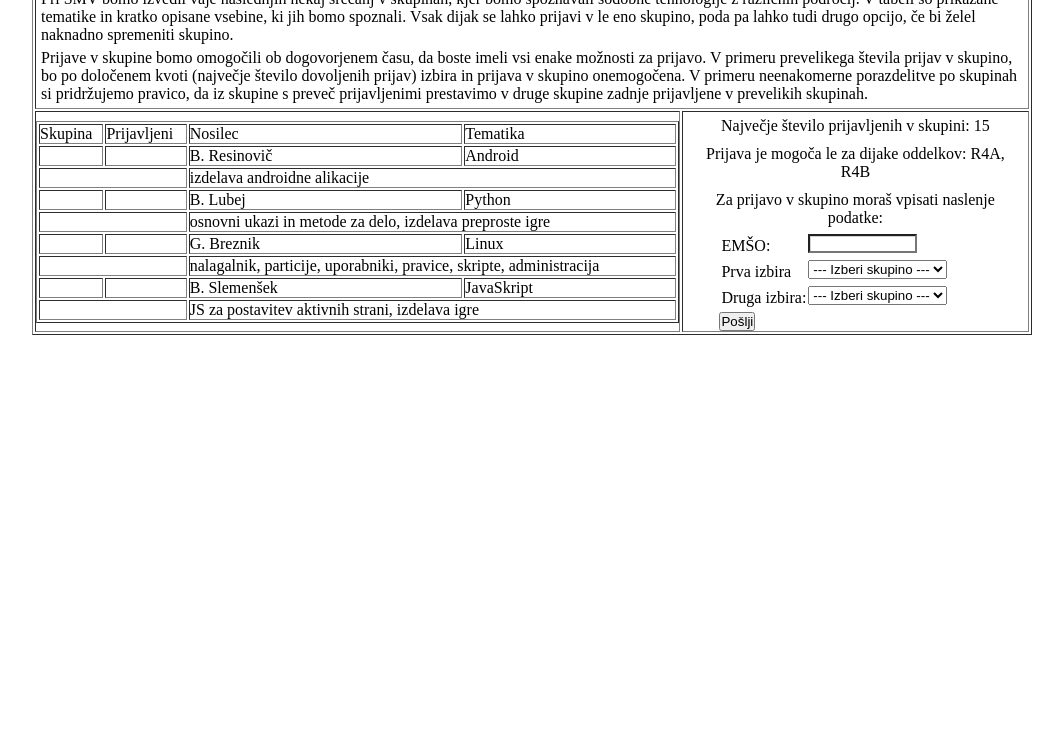
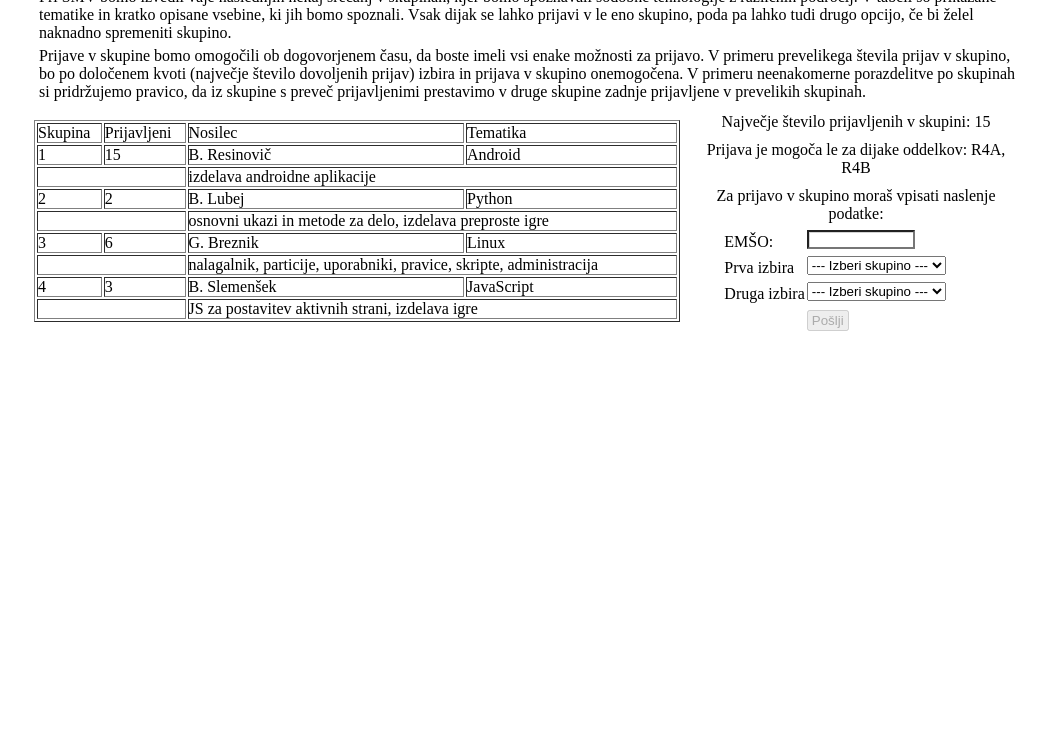
Before and after one commit to David7bre/SMV-PrijavniObrazec, a plain HTML site: page index.html in a window 1280 px wide. Shown: the part 66-800 px from the top of the page, without its empty margins (108-1171 px from the left). Drawn offline with Linux system fonts and the light colour scheme.

Commit message:
progress

```diff
--- a/assets/css/main.css
+++ b/assets/css/main.css
@@ -60,6 +60,15 @@ body {
             box-shadow: inset 1px 1px lightgray;
             width: 60%;
         }
+
+        button {
+            padding: 1px 3px;
+        }
+
+        .form-error {
+            text-transform: capitalize;
+            color: red;
+        }
     }
 
 }
--- /dev/null
+++ b/assets/js/data.js
@@ -0,0 +1,67 @@
+export function GetData() {
+    var dataLS = localStorage.getItem('data');
+    if (dataLS != null) return JSON.parse(dataLS);
+    return {
+        subjects: {
+            0: { count: 15, name: 'Android', professor: 'B. Resinovič', description: 'izdelava androidne aplikacije' },
+            1: { count: 2, name: 'Python', professor: 'B. Lubej', description: 'osnovni ukazi in metode za delo, izdelava preproste igre' },
+            2: { count: 6, name: 'Linux', professor: 'G. Breznik', description: 'nalagalnik, particije, uporabniki, pravice, skripte, administracija' },
+            3: { count: 3, name: 'JavaScript', professor: 'B. Slemenšek', description: 'JS za postavitev aktivnih strani, izdelava igre' }
+        },
+        students: [
+            { emso: "010521500123", firstSelection: 0, secondSelection: 1 },
+            { emso: "020521500124", firstSelection: 0, secondSelection: 2 },
+            { emso: "030521500125", firstSelection: 0, secondSelection: 3 },
+            { emso: "040521500126", firstSelection: 0, secondSelection: 1 },
+            { emso: "050521500127", firstSelection: 0, secondSelection: 2 },
+            { emso: "060521500128", firstSelection: 0, secondSelection: 3 },
+            { emso: "070521500129", firstSelection: 0, secondSelection: 1 },
+            { emso: "080521500130", firstSelection: 0, secondSelection: 2 },
+            { emso: "090521500131", firstSelection: 0, secondSelection: 3 },
+            { emso: "100521500132", firstSelection: 0, secondSelection: 1 },
+            { emso: "110521500133", firstSelection: 0, secondSelection: 2 },
+            { emso: "120521500134", firstSelection: 0, secondSelection: 3 },
+            { emso: "130521500135", firstSelection: 0, secondSelection: 1 },
+            { emso: "140521500136", firstSelection: 0, secondSelection: 2 },
+            { emso: "150521500137", firstSelection: 0, secondSelection: 3 },
+
+            { emso: "160521500138", firstSelection: 1, secondSelection: 0 },
+            { emso: "170521550139", firstSelection: 1, secondSelection: 2 },
+
+            { emso: "180521500140", firstSelection: 2, secondSelection: 0 },
+            { emso: "190521500141", firstSelection: 2, secondSelection: 1 },
+            { emso: "200521550142", firstSelection: 2, secondSelection: 3 },
+            { emso: "210521500143", firstSelection: 2, secondSelection:0 },
+            { emso: "220521550144", firstSelection: 2, secondSelection:1 },
+            { emso: "230521500145", firstSelection: 2, secondSelection:3 },
+
+            { emso: "240521500146", firstSelection: 3, secondSelection:0 },
+            { emso: "250521500147", firstSelection: 3, secondSelection:1 },
+            { emso: "260521550148", firstSelection: 3, secondSelection:2 }
+        ],
+        classes: {
+            r4a: [
+                "010521500123","020521500124","030521500125","040521500126","050521500127",
+                "060521500128","070521500129","080521500130","090521500131","100521500132",
+                "110521500133","120521500134","130521500135","140521500136","150521500137",
+                "160521500138","180521500140","200521550142","210521500143","240521500146",
+                "250521500147","220521550144","230521500145","260521550148","170521550139",
+                "190521500141","200521550142","210521500143"
+            ],
+            r4b: [
+                "010521500149","020521500150","030521500151","040521500152","050521500153",
+                "060521500154","070521500155","080521500156","090521500157","100521500158",
+                "110521500159","120521500160","130521500161","140521500162","150521500163",
+                "160521500164","170521500165","180521500166","190521500167","200521500168",
+                "210521500169","220521500170","230521500171","240521500172"
+            ]
+        },
+        settings: {
+            maxCount: 15
+        }
+    };
+}
+
+export function PostData(newData) {
+    localStorage.setItem('data', JSON.stringify(newData));
+}
--- /dev/null
+++ b/assets/js/form.js
@@ -0,0 +1,90 @@
+import { GetData, PostData } from './data.js';
+import { LoadTable, LoadForm } from './load-page.js';
+
+export function CheckFormValid() {
+    var form = document.getElementById('assign-form');
+    var submitButton = document.getElementById('submit-button');
+
+    form.addEventListener('input', () => {
+        var isValid = form.checkValidity();
+        submitButton.disabled = !isValid;
+    });
+
+    submitButton.addEventListener('click', (e) => {
+        e.preventDefault();
+        SubmitForm();
+    });
+}
+
+function SubmitForm() {
+    var form = document.getElementById('assign-form');
+    var emso = form.elements['emso'].value;
+    var firstSelection = form.elements['firstSelection'].value;
+    var secondSelection = form.elements['secondSelection'].value;
+
+    var valid = true;
+
+    valid = valid && checkEmso(emso);
+    valid = valid && checkSelections(firstSelection, secondSelection);
+
+    if (valid) assignToGroup();
+}
+
+function checkEmso(emso) {
+    var regex = /^\d{13}$/;
+    var errSpan = document.getElementById('form-error');
+    if (!regex.test(emso)) {
+        errSpan.innerText = "Napaka: Vnesli ste neveljavno EMŠO.";
+        return false;
+    }
+    return true;
+}
+
+function checkSelections(firstSelection, secondSelection) {
+    var errSpan = document.getElementById('form-error');
+    var data = GetData();
+    var subjects = data.subjects;
+    var maxCount = data.settings.maxCount;
+
+    if (subjects[parseInt(firstSelection)].count >= maxCount) {
+        errSpan.innerText = "Napaka: Prva izbira je že polna.";
+        return false;
+    }
+
+    if (subjects[parseInt(secondSelection)].count >= maxCount) {
+        errSpan.innerText = "Napaka: Druga izbira je že polna.";
+        return false;
+    }
+    return true;
+}
+
+function assignToGroup() {
+    var form = document.getElementById('assign-form');
+    var firstSelection = form.elements['firstSelection'].value;
+    var data = GetData();
+
+    data.subjects[firstSelection].count += 1;
+
+    PostData(data);
+    LoadTable();
+    LoadForm();
+}
+
+export function SelectionFilter() {
+    var firstSelection = document.getElementById('firstSelection');
+    var secondSelection = document.getElementById('secondSelection');
+
+    firstSelection.addEventListener('change', () => {
+        var selectedValue = firstSelection.value;
+        Array.from(secondSelection.options).forEach(option => {
+            option.hidden = option.value === selectedValue;
+        });
+    });
+
+    secondSelection.addEventListener('change', () => {
+        var selectedValue = secondSelection.value;
+        Array.from(firstSelection.options).forEach(option => {
+            option.hidden = option.value === selectedValue;
+        });
+    });
+}
--- /dev/null
+++ b/assets/js/load-page.js
@@ -0,0 +1,89 @@
+import { GetData } from './data.js';
+import { SelectionFilter } from './form.js';
+
+export function LoadTable() {
+    var container = document.getElementById('table-container');
+    var data = GetData();
+    var subjects = data.subjects;
+
+    container.innerHTML = `
+        <table border="1">
+            <tr>
+                <td>Skupina</td>
+                <td>Prijavljeni</td>
+                <td>Nosilec</td>
+                <td>Tematika</td>
+            </tr>
+            ${Object.keys(subjects)
+                .map(id => {
+                    var v = subjects[id];
+                    return `
+                        <tr>
+                            <td>${parseInt(id) + 1}</td>
+                            <td>${v.count}</td>
+                            <td class="center">${v.professor}</td>
+                            <td class="center">${v.name}</td>
+                        </tr>
+                        <tr>
+                            <td colspan="2"></td>
+                            <td colspan="2">${v.description}</td>
+                        </tr>
+                    `;
+                })
+                .join('')}
+        </table>
+    `;
+}
+
+export function LoadForm() {
+    var container = document.getElementById('assign-form');
+    var data = GetData();
+    var subjects = data.subjects;
+    var maxCount = data.settings.maxCount;
+
+    container.innerHTML = `
+        <table>
+            <tr>
+                <td>EMŠO: </td>
+                <td><input type="number" name="emso" required></td>
+            </tr>
+            <tr>
+                <td>Prva izbira</td>
+                <td>
+                    <select name="firstSelection" id="firstSelection" required>
+                        <option disabled selected hidden value="">--- Izberi skupino ---</option>
+                        ${Object.keys(subjects)
+                            .filter(id => subjects[id].count < maxCount)
+                            .map(id => `<option value="${id}">${subjects[id].name}</option>`)
+                            .join('')}
+                    </select>
+                </td>
+            </tr>
+            <tr>
+                <td>Druga izbira</td>
+                <td>
+                    <select name="secondSelection" id="secondSelection" required>
+                        <option disabled selected hidden value="">--- Izberi skupino ---</option>
+                        ${Object.keys(subjects)
+                            .filter(id => subjects[id].count < maxCount)
+                            .map(id => `<option value="${id}">${subjects[id].name}</option>`)
+                            .join('')}
+                    </select>
+                </td>
+            </tr>
+            <tr>
+                <td colspan="2">
+                    <span id="form-error" class="form-error"></span>
+                </td>
+            </tr>
+            <tr>
+                <td></td>
+                <td>
+                    <button id="submit-button" disabled type="button">Pošlji</button>
+                </td>
+            </tr>
+        </table>
+    `;
+
+    SelectionFilter();
+}
--- a/index.html
+++ b/index.html
@@ -4,15 +4,18 @@
         <meta charset="UTF-8">
         <title>Prijavni obrazec</title>
         <link rel="stylesheet" href="./assets/css/main.css">
-        <script src="./assets/js/main"></script>
+        <script type="module" src="./assets/js/init.js"></script>
+        <script type="module" src="./assets/js/data.js"></script>
+        <script type="module" src="./assets/js/form.js"></script>
+        <script type="module" src="./assets/js/load-page.js"></script>
     </head>
     <body>
-        <table border="1" class="main-table">
+        <table class="main-table">
             <tr>
                 <td colspan="2">
                     <h1>Prijava v izbirno skupino za predmet SMV</h1>
                     <p>
-                        Pri SMV bomo izvedli vaje     naslednjih nekaj srečanj v skupinah, kjer bomo spoznavali sodobne tehnologije z različnih področij. V tabeli so prikazane tematike in kratko opisane vsebine, ki jih bomo spoznali. Vsak dijak se lahko prijavi v le eno skupino, poda pa lahko tudi drugo opcijo, če bi želel naknadno spremeniti skupino.
+                        Pri SMV bomo izvedli vaje naslednjih nekaj srečanj v skupinah, kjer bomo spoznavali sodobne tehnologije z različnih področij. V tabeli so prikazane tematike in kratko opisane vsebine, ki jih bomo spoznali. Vsak dijak se lahko prijavi v le eno skupino, poda pa lahko tudi drugo opcijo, če bi želel naknadno spremeniti skupino.
                     </p>
                     <p>
                         Prijave v skupine bomo omogočili ob dogovorjenem času, da boste imeli vsi enake možnosti za prijavo. V primeru prevelikega števila prijav v skupino, bo po določenem kvoti (največje število dovoljenih prijav) izbira in prijava v skupino onemogočena. V primeru neenakomerne porazdelitve po skupinah si pridržujemo pravico, da iz skupine s preveč prijavljenimi prestavimo v druge skupine zadnje prijavljene v prevelikih skupinah.
@@ -20,93 +23,12 @@
                 </td>
             </tr>
             <tr>
-                <td class="table-container">
-                    <table border="1">
-                        <tr>
-                            <td>Skupina</td>
-                            <td>Prijavljeni</td>
-                            <td>Nosilec</td>
-                            <td>Tematika</td>
-                        </tr>
-                        <tr>
-                            <td></td>
-                            <td></td>
-                            <td class="center">B. Resinovič</td>
-                            <td class="center">Android</td>
-                        </tr>
-                        <tr>
-                            <td colspan="2"></td>
-                            <td colspan="2">izdelava androidne alikacije</td>
-                        </tr>
-                        <tr>
-                            <td></td>
-                            <td></td>
-                            <td class="center">B. Lubej</td>
-                            <td class="center">Python</td>
-                        </tr>
-                        <tr>
-                            <td colspan="2"></td>
-                            <td colspan="2">osnovni ukazi in metode za delo, izdelava preproste igre</td>
-                        </tr>
-                        <tr>
-                            <td></td>
-                            <td></td>
-                            <td class="center">G. Breznik</td>
-                            <td class="center">Linux</td>
-                        </tr>
-                        <tr>
-                            <td colspan="2"></td>
-                            <td colspan="2">nalagalnik, particije, uporabniki, pravice, skripte, administracija</td>
-                        </tr>
-                        <tr>
-                            <td></td>
-                            <td></td>
-                            <td class="center">B. Slemenšek</td>
-                            <td class="center">JavaSkript</td>
-                        </tr>
-                        <tr>
-                            <td colspan="2"></td>
-                            <td colspan="2">JS za postavitev aktivnih strani, izdelava igre</td>
-                        </tr>
-                    </table>
-                </td>
-                <td class="form-container">
+                <td id="table-container" class="table-container"></td>
+                <td id="form-container" class="form-container">
                     <span style="text-align: center;">Največje število prijavljenih v skupini: 15</span>
                     <span style="text-align: center;">Prijava je mogoča le za dijake oddelkov: R4A, R4B</span>
                     <span style="text-align: center;">Za prijavo v skupino moraš vpisati naslenje podatke:</span>
-                    <form action="">
-                        <table>
-                            <tr>
-                                <td>EMŠO: </td>
-                                <td><input type="text" name="emšo" required></td>
-                            </tr>
-                            <tr>
-                                <td>Prva izbira</td>
-                                <td>
-                                    <select name="prva" id="" required>
-                                        <option disabled selected value="0">--- Izberi skupino ---</option>
-                                        <option value="1">Android</option>
-                                        <option value="2">Python</option>
-                                        <option value="3">Linux</option>
-                                        <option value="4">JavaSkript</option>
-                                    </select>
-                                </td>
-                            </tr>
-                            <tr>
-                                <td>Druga izbira: </td>
-                                <td>
-                                    <select name="druga" id="" required>
-                                        <option disabled selected value="0">--- Izberi skupino ---</option>
-                                        <option value="1">Android</option>
-                                        <option value="2">Python</option>
-                                        <option value="3">Linux</option>
-                                        <option value="4">JavaSkript</option>
-                                    </select>
-                                </td>
-                            </tr>
-                        </table>
-                        <button type="submit">Pošlji</button>
-                    </form>
+                    <form id="assign-form" action=""></form>
                 </td>
             </tr>
         </table>
```
Also changed, not shown: assets/js/init.js (added, +8 -0 lines), assets/js/main.js (deleted).
